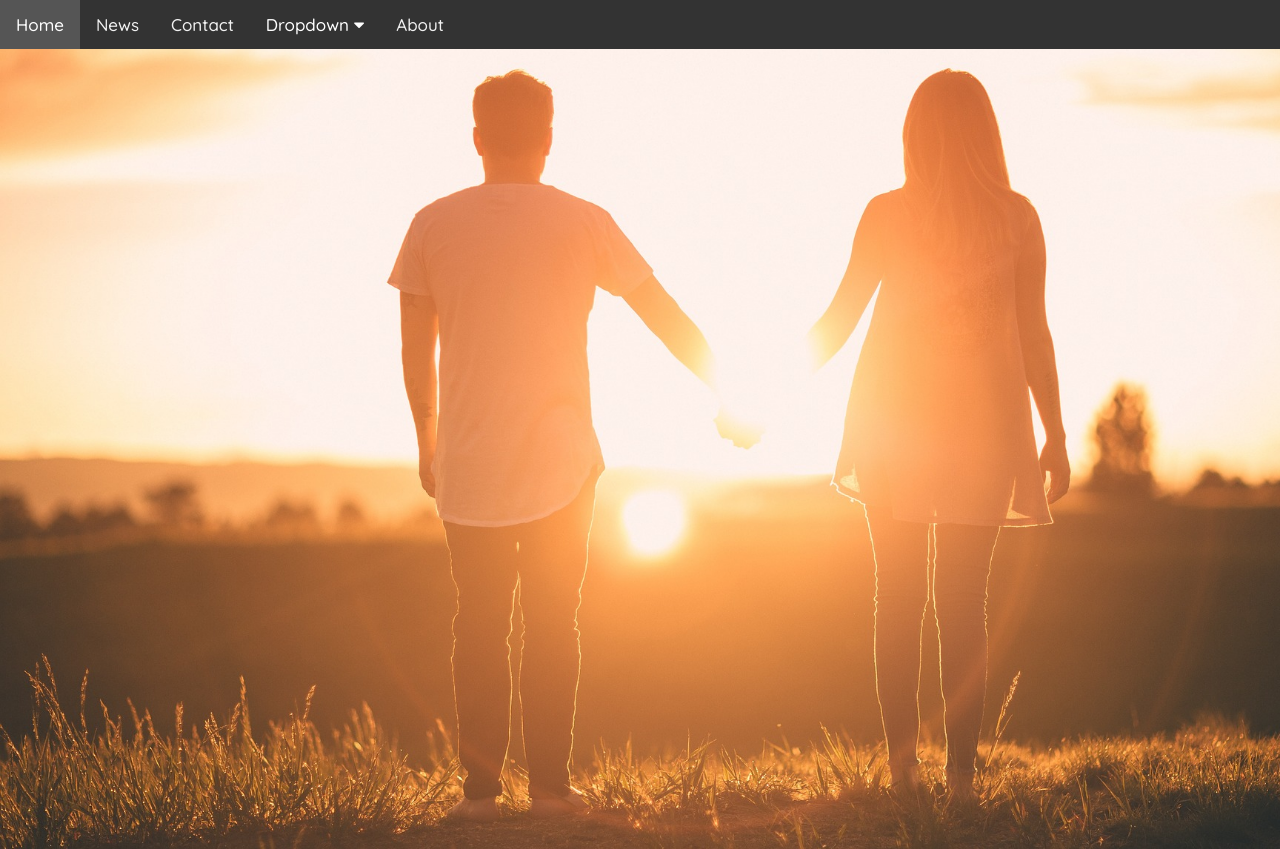
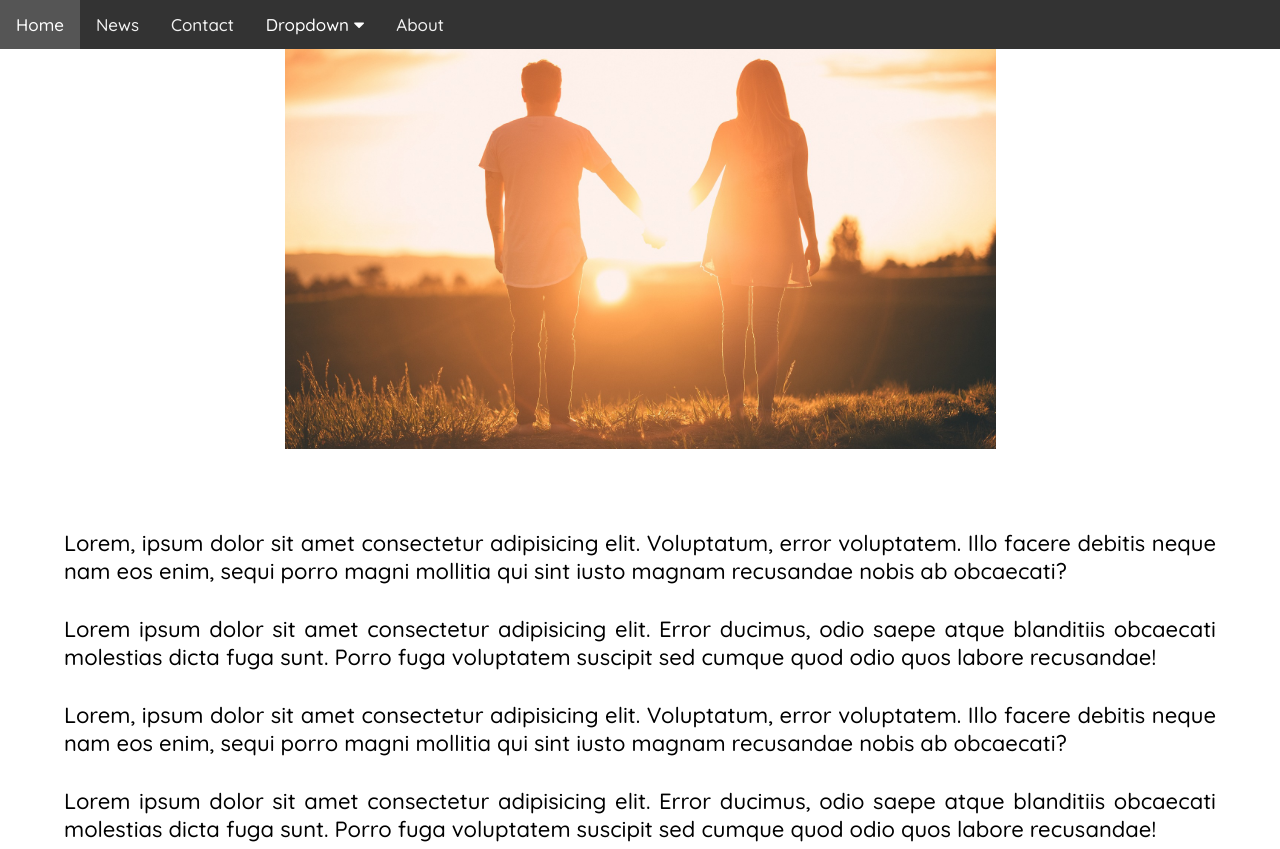
Before and after one commit to OsoThevenin/web-testing, a plain HTML site: page sticky-navbar/index.html in a window 1280 px wide. Shown: the top 849 px of the page. Drawn offline with nearby package versions, Linux system fonts and the light colour scheme.

Commit message:
Navbar not sticky, and image scaled

```diff
--- a/sticky-navbar/style.css
+++ b/sticky-navbar/style.css
@@ -109,9 +109,11 @@ body{
 
 section.home{
     width: 100%;
-    height: 100vh;
+    height: 50vh;
     background: url(img.jpg);
-    background-size: cover;
+    background-size: contain;
+    background-repeat: no-repeat;
+    background-position: center;
 }
 
 .content{
```
